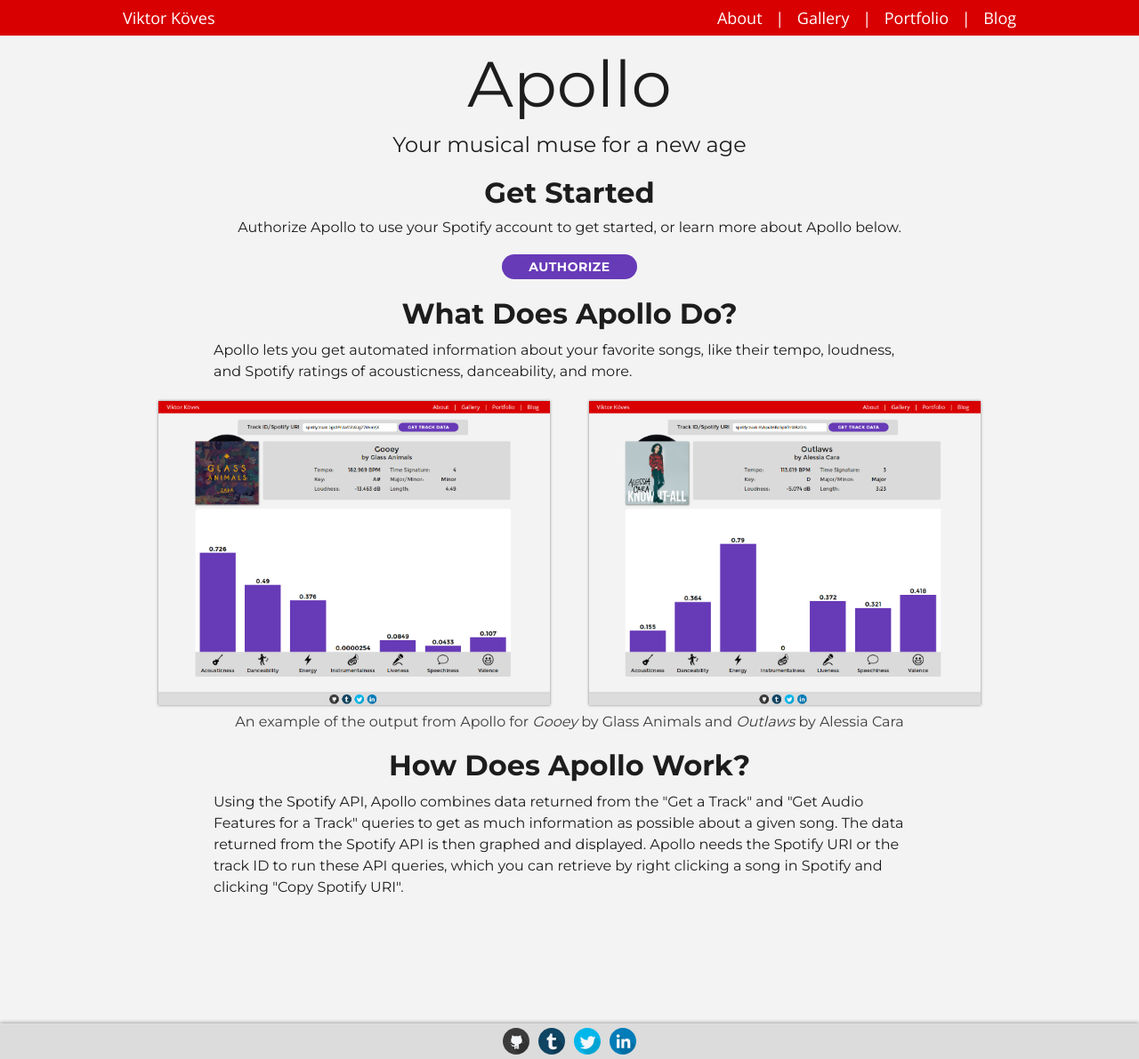
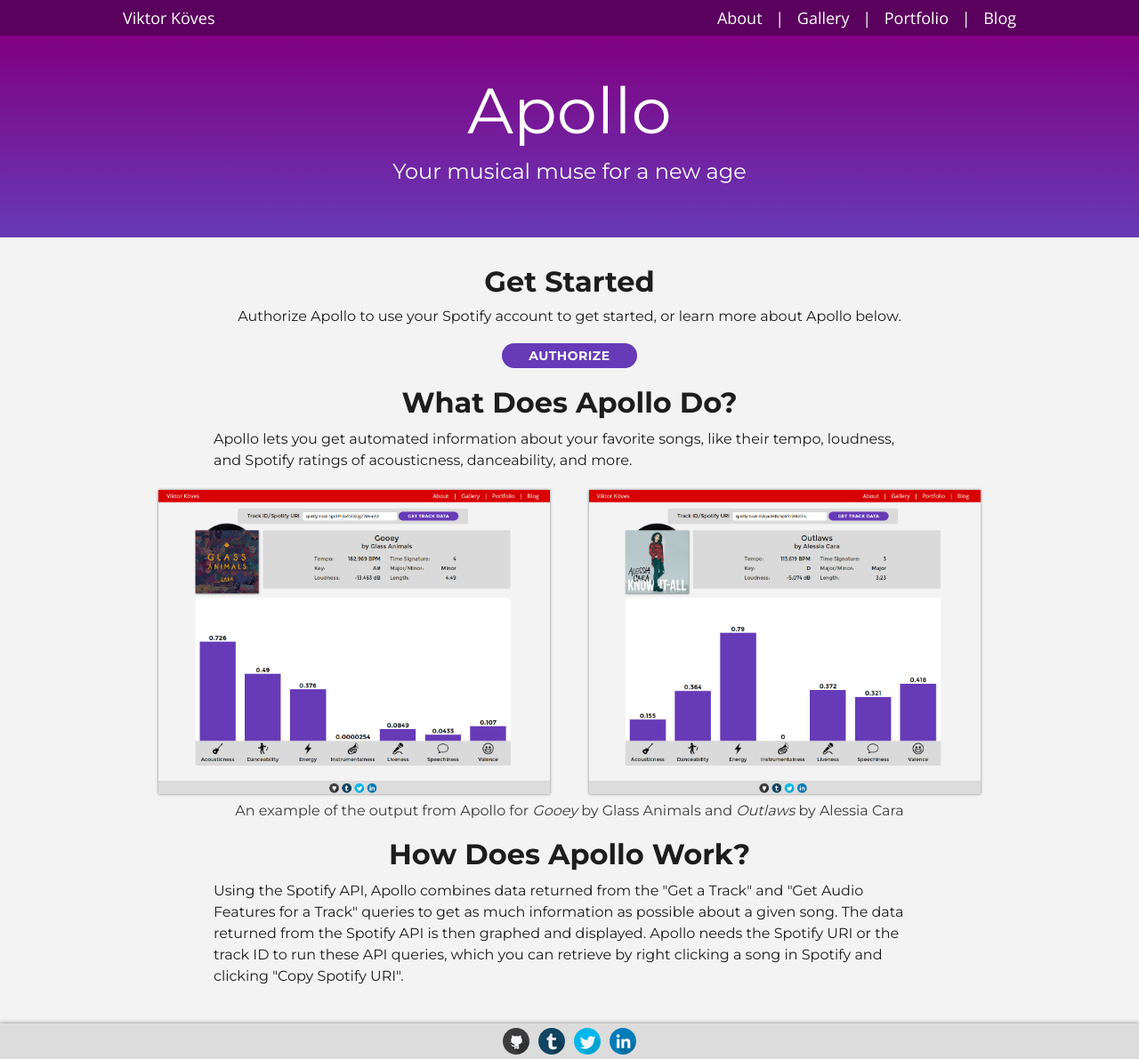
Before and after one commit to vkoves/vkoves.github.io, a Jekyll site: the page built from apollo/index.html, in a window 1280 px wide and 1191 px high. Shown: the whole window at 89% size. Built offline with Jekyll 4.4.1, drawn with Linux system fonts in a browser that asks for light colours.

Commit message:
STYLING - Styled homepage with a purple banner and changed header color to match Apollo color scheme

```diff
--- a/apollo/apollo.css
+++ b/apollo/apollo.css
@@ -2,8 +2,11 @@
 {
 	font-family: 'Montserrat', sans-serif;
 	color: #1d1d1d;
-	margin-top: 10px;
+	margin-top: 0px;
 }
+
+/* Customize the header color */
+#header { background-color: rgb(90, 0, 93); }
 
 /* Add basic pill button styling */
 .apollo-btn
@@ -61,9 +64,19 @@
 	color: #3c3c3c;
 	margin-top: 5px;
 }
+.pre-authorize .banner
+{
+	background: linear-gradient(purple, #673ab7);
+	color: white;
+	padding: 40px;
+	margin-bottom: 30px;
+}
 
 /* Hide feature-rich panel by default (wait till auth) */
-.post-authorize { display: none; }
+.post-authorize {
+	display: none;
+	margin-top: 10px;
+}
 
 /* Style the top menu */
 .menu-bar
--- a/apollo/index.html
+++ b/apollo/index.html
@@ -1,5 +1,6 @@
 ---
 layout: default
+pageClass: ""
 stylesheets:
  - ../apollo/apollo.css
 scripts:
@@ -11,9 +12,12 @@
 
 <!-- Container for panel explaining Apollo before auth -->
 <div class="pre-authorize">
+	<div class="banner">
 		<h1 class="main-title">Apollo</h1>
 		<h2 class="sub-title">Your musical muse for a new age</h2>
+	</div>
 
+	<div class="page-limiter">
 		<h1>Get Started</h1>
 		<h4 class="no-bold">Authorize Apollo to use your Spotify account to get started, or learn more about Apollo below.</h4>
 		<div id="spotify-authorize" class="apollo-btn">Authorize</div>
@@ -35,10 +39,11 @@
 			to run these API queries, which you can retrieve by right clicking a song in Spotify and clicking "Copy Spotify URI".
 		</h4>
 	</div>
+</div>
 
 
 <!-- Show up after authorization completes -->
-<div class="post-authorize">
+<div class="post-authorize page-limiter">
 	<div class="menu-bar">
 		<div id="song" class="menu-option active">
 			<div class="icon" src="icons/menu/song.png"></div>
```
Lines whose indentation alone changed are shown as unchanged.
